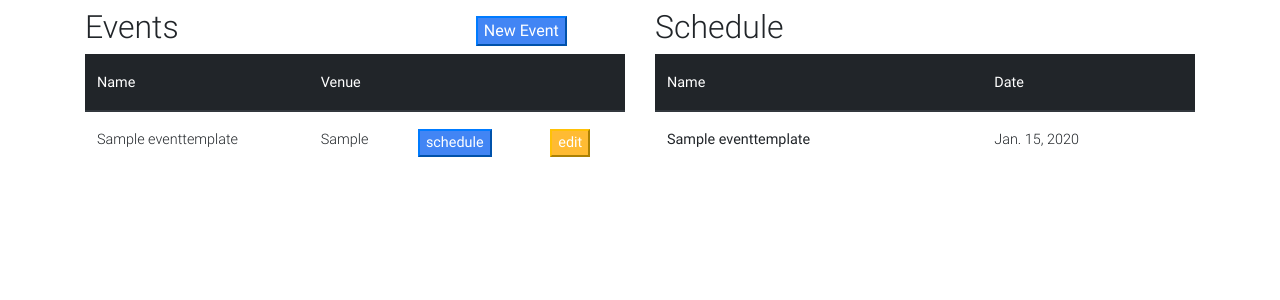
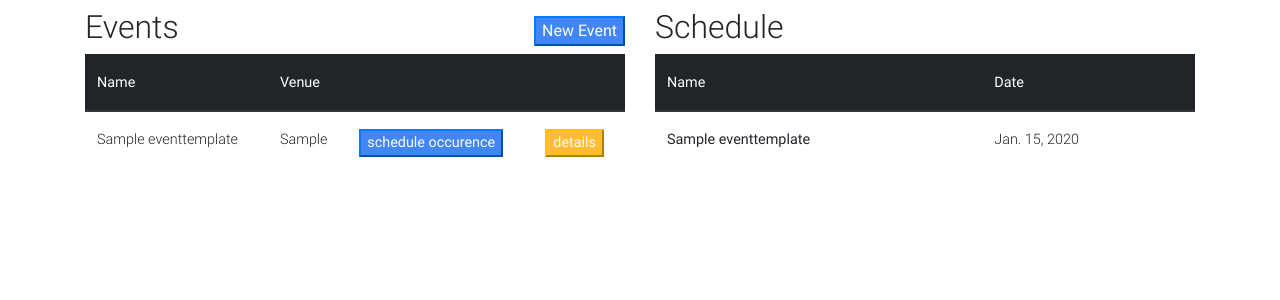
Before and after one commit to Nolan-Little/inStep, a Django app: page /dashboard in a window 1280 px wide. Shown: the part 104-404 px from the top of the page. Run offline with Django 3.2, Linux system fonts and the light colour scheme; a user stored in the database is signed in; tables that the repository leaves empty hold one stand-in row (values such as "Sample post"); some libraries are stand-ins or nearby versions.

Commit message:
detail link on dashboard, move edit button to detail view

```diff
--- a/volunteer/templates/dashboard.html
+++ b/volunteer/templates/dashboard.html
@@ -14,7 +14,7 @@
                     <div class="col-6">
                         <h2>Events</h2>
                     </div>
-                    <div class="col-5 offset-1 d-flex align-items-center justify-content-center">
+                    <div class="col-5 offset-1 d-flex align-items-center justify-content-end">
                         <button class="btn-primary">
                             <a class="text-white" href="/new_event_template">New Event</a>
                         </button>
@@ -45,12 +45,12 @@
                                 <td>{{event.venue}}</td>
                                 <td>
                                     <button class="btn-primary">
-                                        <a class="text-white" href="/schedule_event">schedule</a>
+                                        <a class="text-white" href="/schedule_event">schedule occurence</a>
                                     </button>
                                 </td>
                                 <td>
                                     <button class="btn-warning">
-                                        <a class="text-white" href="{% url 'volunteer:edit_event_template' event.id %}">edit</a>
+                                        <a class="text-white" href="{% url 'volunteer:event_template_details' event.id %}">details</a>
                                     </button>
                                 </td>
                             </tr>
--- a/volunteer/templates/events/event_template_detail.html
+++ b/volunteer/templates/events/event_template_detail.html
@@ -6,6 +6,9 @@
     <h1 class="header text-center">Event Details</h1>
     <div class="row d-flex">
         <div class= "col-lg-6 col-sm-12">
+            <button class="btn-warning">
+                <a class="text-white" href="{% url 'volunteer:edit_event_template' event_template.id %}">edit</a>
+            </button>
             <div class="d-flex flex-lg-row flex-md-row flex-column justify-content-between mt-5">
                 <p><span class="detail--label">Event Name:</span> {{event_template.name}}</p>
                 <p><span class="detail--label">Venue:</span> {{event_template.venue}}</p>
@@ -15,7 +18,7 @@
         </div>
 
         <div class= "col-lg-6 col-sm-12">
-            <h4 class="text-center">Volunteer Shifts</h4>
+                <h4 class="text-center">Volunteer Shifts</h4>
             <table class="table">
                     <thead class="thead-dark">
                         <tr>
```
Also changed, not shown: volunteer/views/shift_views.py (+18 -0 lines).
